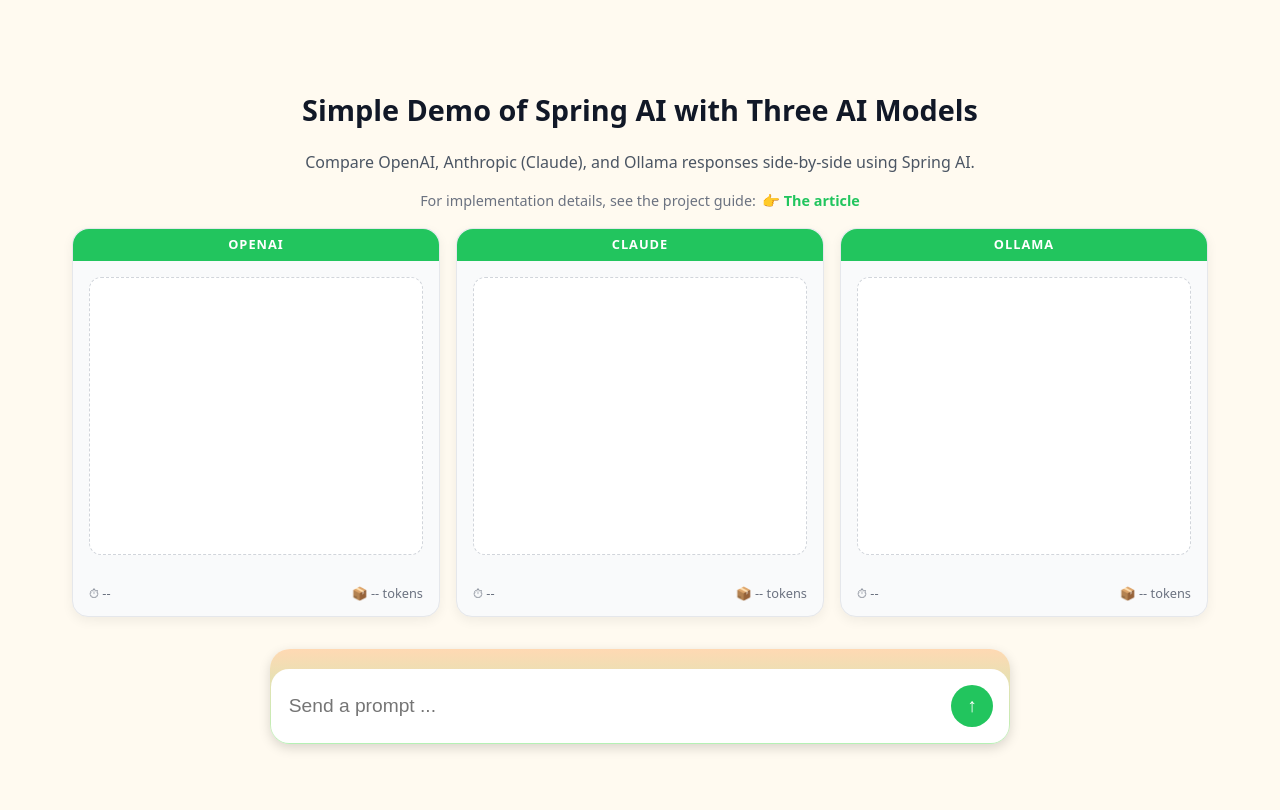
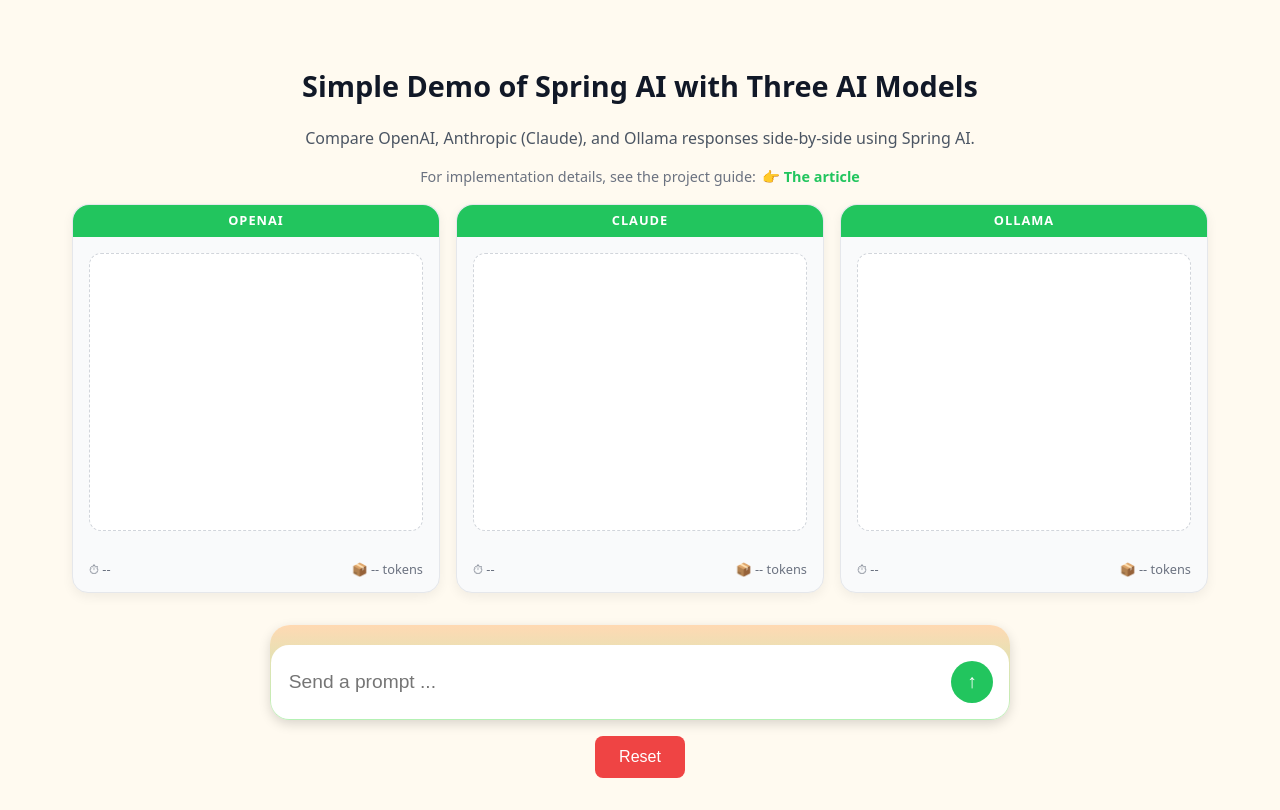
Before and after one commit to HajarAitAbdielmomin/Spring-AI-Demo_OpenAI-Ollama-Claude, a React (Vite) app in the folder frontend/: page / in a window 1280 px wide. Built offline with nearby package versions, Linux system fonts and the light colour scheme.

Commit message:
Added a reset button: Adding onReset function to clear prompt and reset all fetch states.

```diff
--- a/frontend/src/App.css
+++ b/frontend/src/App.css
@@ -55,3 +55,17 @@
 .chat-input {
   padding-top: 2rem;
 }
+.reset-btn {
+  margin-top: 1rem;
+  padding: 0.75rem 1.5rem;
+  background: #ef4444;
+  color: white;
+  border: none;
+  border-radius: 8px;
+  cursor: pointer;
+  font-size: 1rem;
+}
+
+.reset-btn:hover {
+  background: #dc2626;
+}
--- a/frontend/src/App.tsx
+++ b/frontend/src/App.tsx
@@ -22,6 +22,13 @@
         } catch {
             console.error("Error fetching data");
         }
+    };
+
+    const onReset = () => {
+        setPrompt("");
+        openai.reset?.();
+        claude.reset?.();
+        ollama.reset?.();
     };
 
     return (
@@ -83,6 +90,9 @@
                   onChange={setPrompt}
                   onSubmit={() => onSubmit()}
               />
+              <button className="reset-btn" onClick={onReset}>
+                  Reset
+              </button>
               </div>
           </div>
 
```
